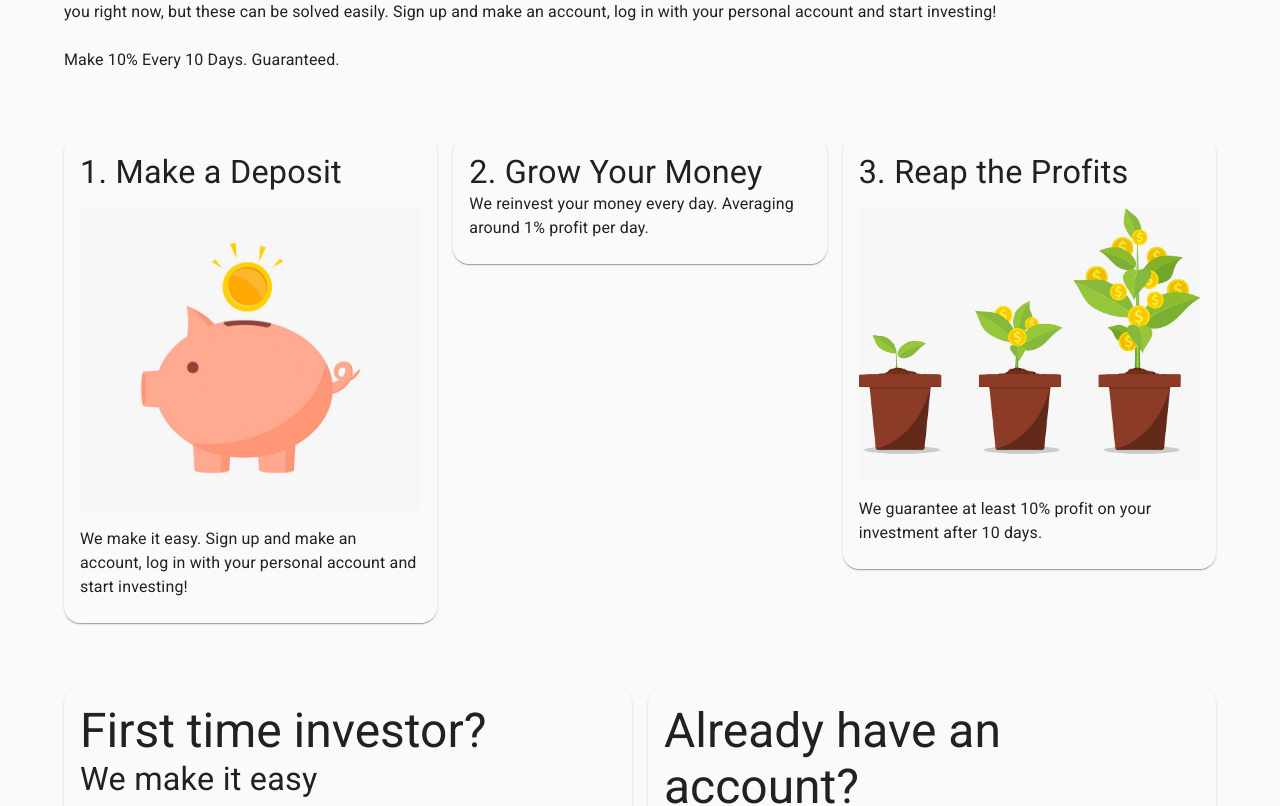
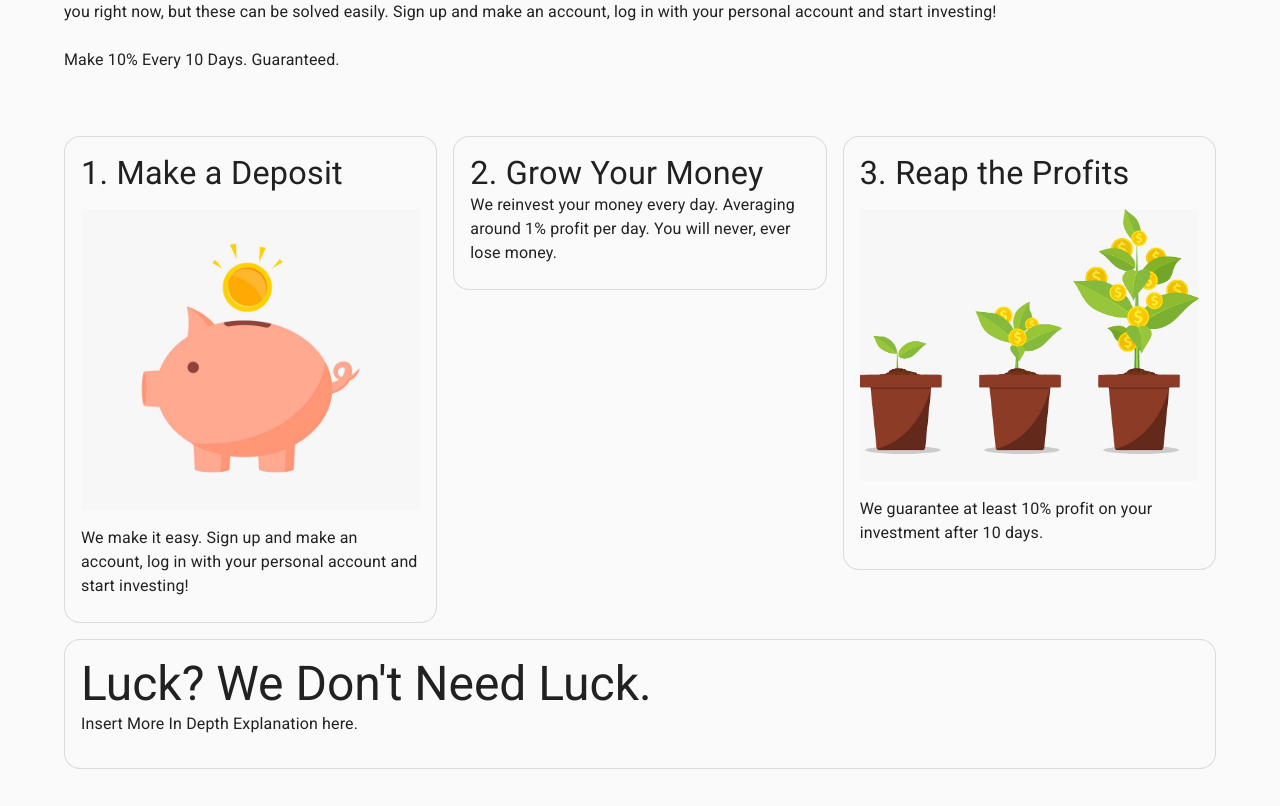
Before and after one commit to qbit-0/autoarbs, a React (Create React App) app in the folder autoarbs/: page / in a window 1280 px wide. Shown: the part 560-1366 px from the top of the page. Built offline with nearby package versions, Linux system fonts and the light colour scheme.

Commit message:
Add more theming and a placeholder card for the more indepth explanation

```diff
--- a/autoarbs/src/components/SideNavDrawer.tsx
+++ b/autoarbs/src/components/SideNavDrawer.tsx
@@ -6,6 +6,7 @@ import {
   ListItemButton,
   ListItemIcon,
   ListItemText,
+  useTheme,
 } from "@mui/material";
 import { ComponentProps, FC } from "react";
 import { useLocation, useNavigate } from "react-router-dom";
@@ -15,6 +16,7 @@ import useAutoUpdateUserData from "../hooks/useAutoUpdateUserData";
 type Props = ComponentProps<typeof Drawer>;
 
 const SideNavDrawer: FC<Props> = (props) => {
+  const theme = useTheme();
   const userData = useAutoUpdateUserData();
   const location = useLocation();
   const navigate = useNavigate();
@@ -38,8 +40,12 @@ const SideNavDrawer: FC<Props> = (props) => {
                   navigate(page.path);
                 }}
               >
-                <ListItemIcon>{page.icon}</ListItemIcon>
-                <ListItemText>{page.name}</ListItemText>
+                <ListItemIcon sx={{ color: theme.palette.secondary.dark }}>
+                  {page.icon}
+                </ListItemIcon>
+                <ListItemText sx={{ color: theme.palette.secondary.dark }}>
+                  {page.name}
+                </ListItemText>
               </ListItemButton>
             </ListItem>
           ))}
--- a/autoarbs/src/components/pages/AboutPage.tsx
+++ b/autoarbs/src/components/pages/AboutPage.tsx
@@ -62,7 +62,7 @@ const AboutPage = (props: Props) => {
           </Grid>
           <Grid xs={12} container spacing={2}>
             <Grid xs={4}>
-              <Card>
+              <Card variant="outlined">
                 <CardContent>
                   <Stack spacing={2}>
                     <Typography variant="h4">1. Make a Deposit</Typography>
@@ -76,18 +76,18 @@ const AboutPage = (props: Props) => {
               </Card>
             </Grid>
             <Grid xs={4}>
-              <Card>
+              <Card variant="outlined">
                 <CardContent>
                   <Typography variant="h4">2. Grow Your Money</Typography>
                   <Typography variant="body1">
                     We reinvest your money every day. Averaging around 1% profit
-                    per day.
+                    per day. You will never, ever lose money.
                   </Typography>
                 </CardContent>
               </Card>
             </Grid>
             <Grid xs={4}>
-              <Card>
+              <Card variant="outlined">
                 <CardContent>
                   <Stack spacing={2}>
                     <Typography variant="h4">3. Reap the Profits</Typography>
@@ -98,6 +98,19 @@ const AboutPage = (props: Props) => {
                     </Typography>
                   </Stack>
                 </CardContent>
+              </Card>
+            </Grid>
+            <Grid xs={12}>
+              <Card variant="outlined">
+                <CardContent>
+                  <Typography variant="h3">
+                    Luck? We Don't Need Luck.
+                  </Typography>
+                  <Typography variant="body1">
+                    Insert More In Depth Explanation here.
+                  </Typography>
+                </CardContent>
+                <CardActions></CardActions>
               </Card>
             </Grid>
           </Grid>
```
